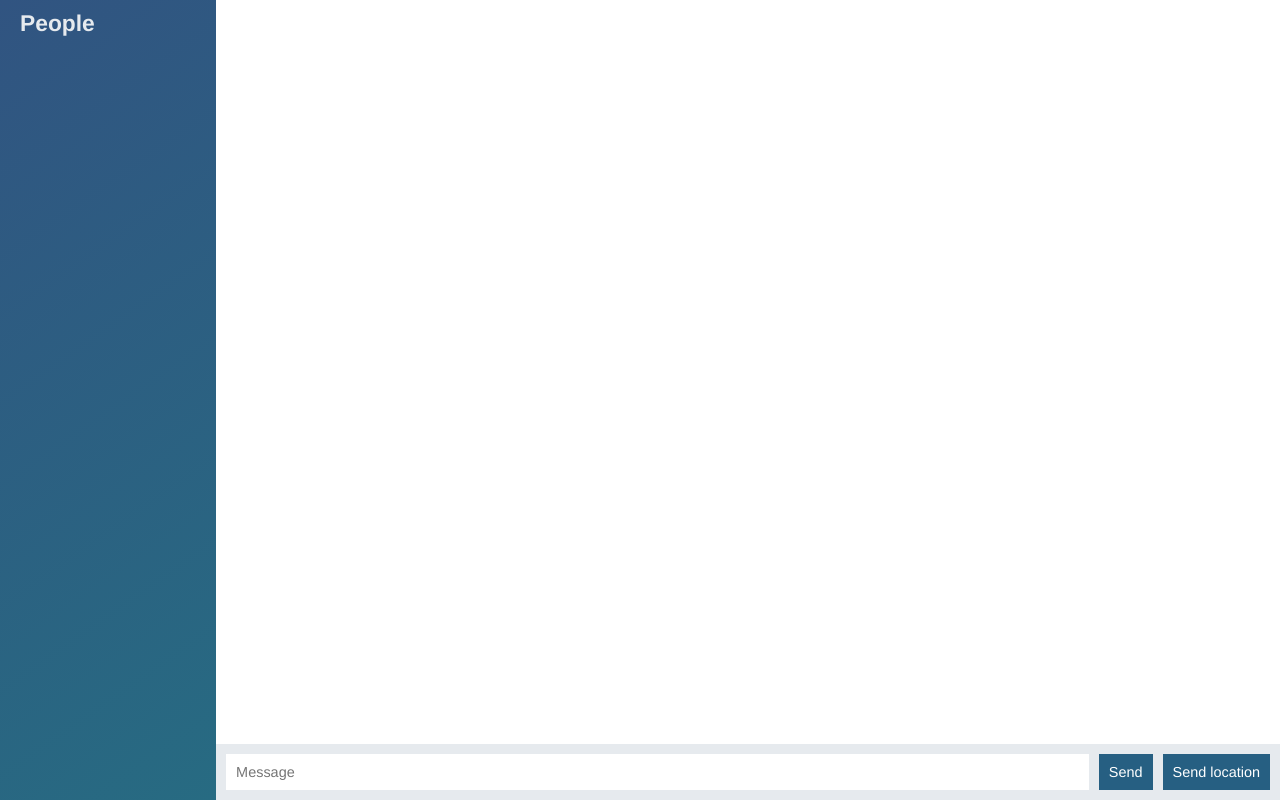
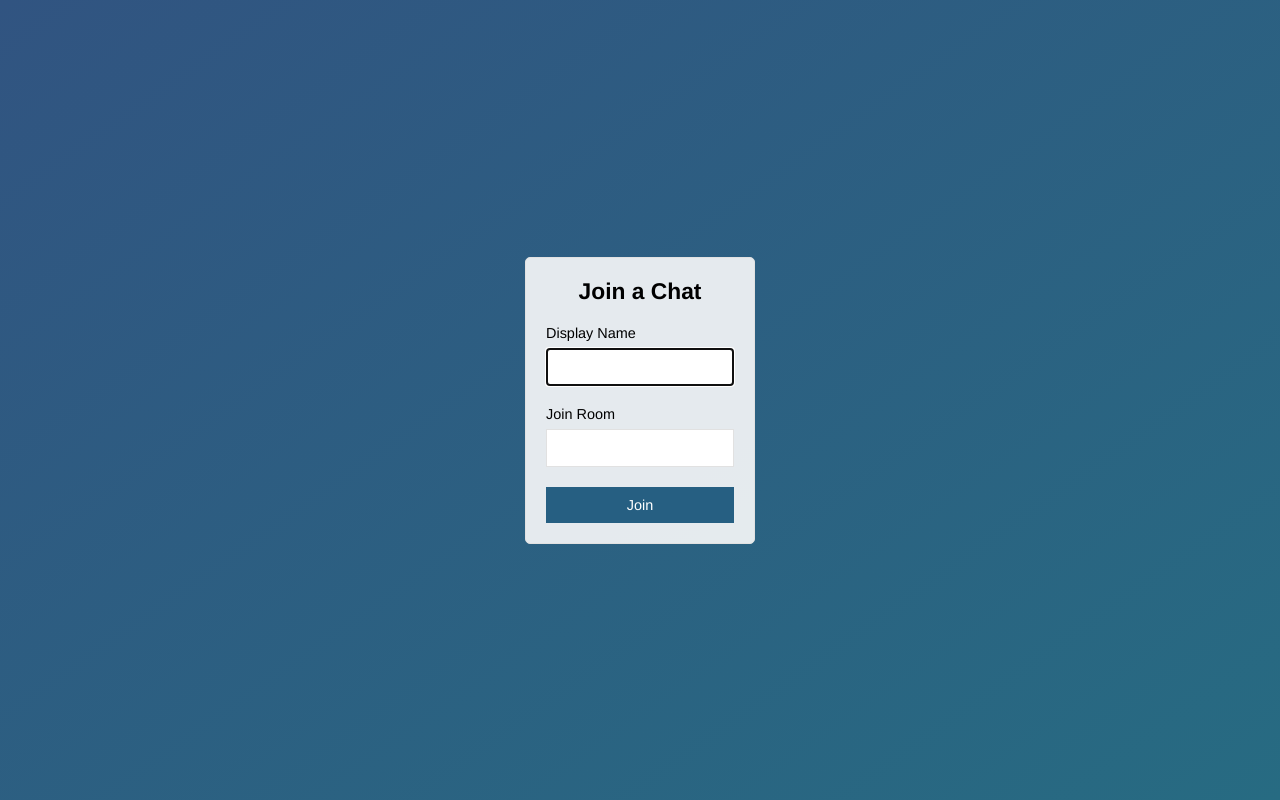
Before and after one commit to Ayush17251/node-, a website: page public/index.html in a window 1280 px wide. Drawn offline with nearby package versions, Linux system fonts and the light colour scheme; no server answers.

Commit message:
join page

```diff
--- a/public/index.html
+++ b/public/index.html
@@ -1,62 +1,32 @@
+<!Doctype html>
+
 <html>
   <head>
     <meta charset="utf-8">
+    <title>Chat | Join the Room </title>
+    <meta name="viewport" content="width=device-width, initial-scale=1.0, user-scalable=no">
     <link rel="stylesheet" href="/css/style.css">
   </head>
 
-  <body class="chat">
-    <div class="chat__sidebar">
-        <h3>People<h3>
-        <div id="users">
-
+  <body class="centered-form">
+    <div class="centered-form__form">
+      <form action="./chat.html">
+        <div class="form-field">
+          <h3> Join a Chat </h3>
         </div>
-  </div>
-  <div class=chat__main>
-    <ol id="list-message" class="chat__messages"></ol>
-    <div class="chat__footer">
-        <form id="messaging">
-          <input name="messages" type="text" placeholder="Message"> </input>
-          <button>Send</button>
-        </form>
-      <button id="send-location">Send location </button>
-    </div>
-  </div>
+        <div class="form-field">
+          <label> Display Name</label>
+          <input type="text" name="name" autofocus/>
+        </div>
+        <div class="form-field">
+          <label>Join Room</label>
+          <input type="text" name="room"/>
+        </div>
+        <div class="form-field">
+        <button>Join</button>
+        </div>
+      </form>
+   </div>
 
 
-    <script id="message-template" type="text/template">
-      <li class ="message">
-        <div class="message__title">
-          <h4>{{from}}</h4>
-          <span>{{createdAt}}</span>
-        </div>
-        <div class="message__body">
-          <p>{{text}}</p>
-        </div>
-    </li>
-  </script>
-
-  <script id="location-message-template" type="text/template">
-    <li class ="message">
-      <div class="message__title">
-        <h4>{{from}}</h4>
-        <span>{{createdAt}}</span>
-      </div>
-      <div class="message__body">
-        <p>
-          <a href={{url}} , target=_blank>My Current location</a>
-        </p>
-      </div>
-  </li>
-</script>
-
-
-
-    <script src="/socket.io/socket.io.js"></script>
-    <script src="./js/libs/jquery-3.1.0.min.js"></script>
-    <script src="./js/libs/moment.js"></script>
-    <script src="./js/libs/mustache.js"></script>
-    <script src="/js/index.js">
-
-    </script>
-  </body>
-</html
+</html>
```
Also changed, not shown: public/chat.html (added, +64 -0 lines), public/js/chat.js (renamed from public/js/index.js).
